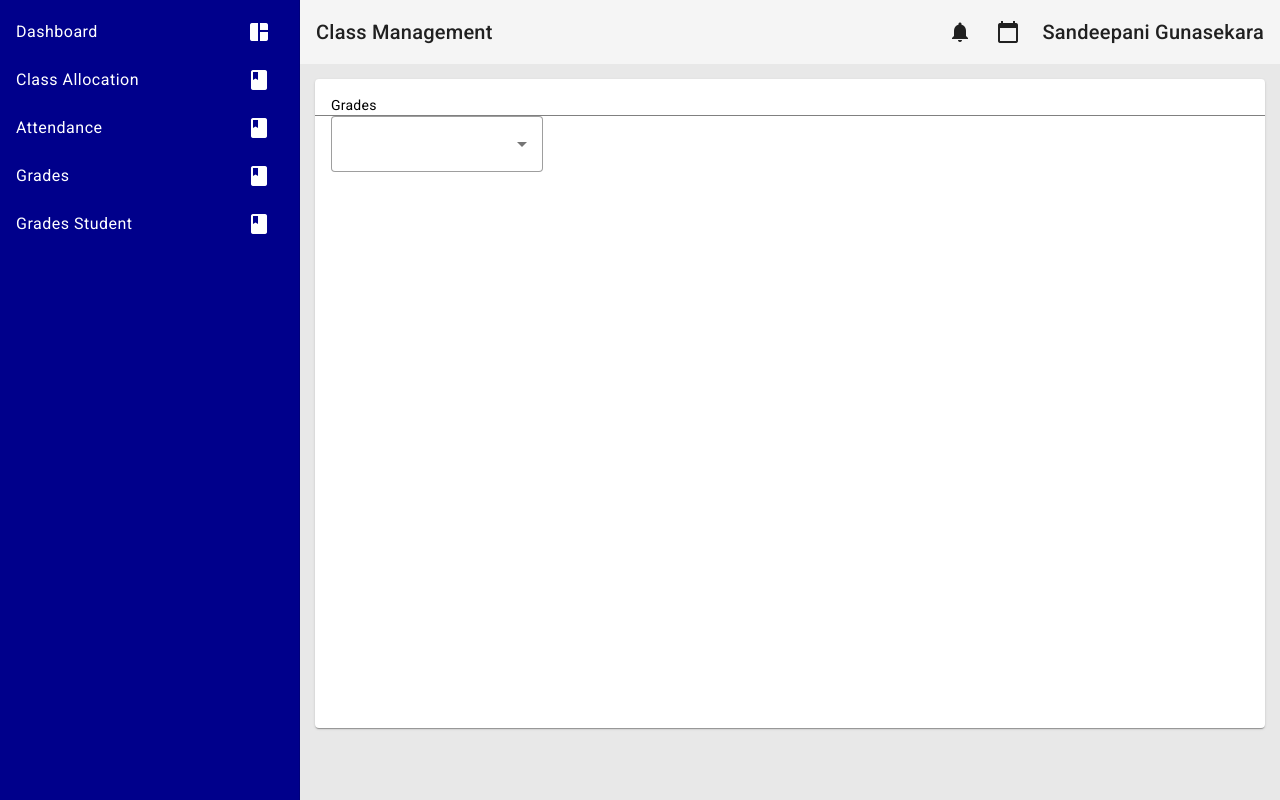
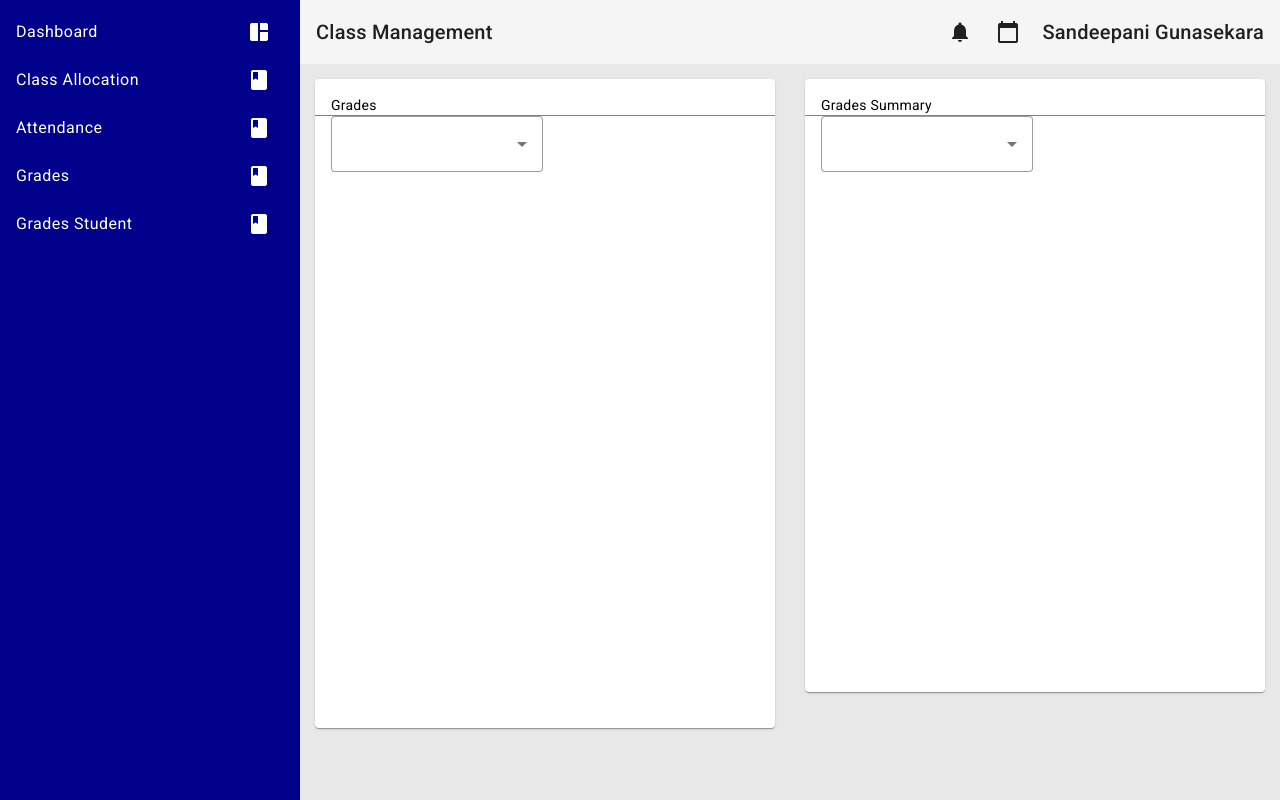
Before and after one commit to codingPentagon/ZoneEd, an Angular app in the folder frontend/: page /gradesstu in a window 1280 px wide. Built offline with nearby package versions, Linux system fonts and the light colour scheme.

Commit message:
created grades student component

```diff
--- a/frontend/src/app/grades-stu/grades-stu.component.html
+++ b/frontend/src/app/grades-stu/grades-stu.component.html
@@ -13,14 +13,20 @@
           </mat-form-field>
         </mat-card-content>
         <mat-card-actions align="end">
-
         </mat-card-actions>
       </mat-card>
-
+    </div>
       <div class="right">
-
+        <mat-card class="gradesSummary">
+          <mat-card-header>
+            Grades Summary
+          </mat-card-header>
+          <mat-card-content>
+            <mat-form-field appearance="outline">
+              <mat-select></mat-select>
+            </mat-form-field>
+          </mat-card-content>
+        </mat-card>
       </div>
-
-    </div>
   </div>
 </div>
```
